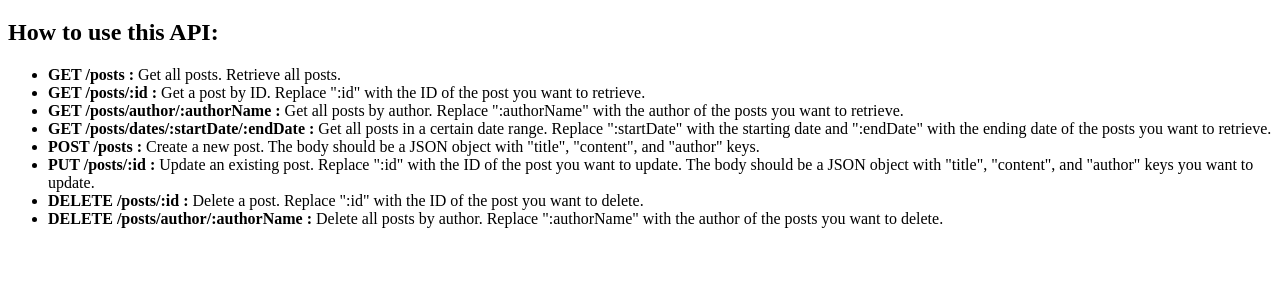
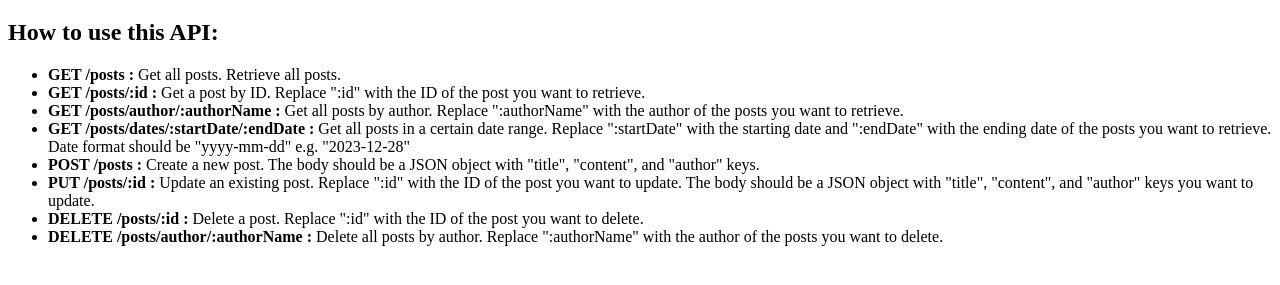
Before and after one commit to weilun320/47-RESTful-API-ExpressJs-SQL, a website: page index.html in a window 1280 px wide. Shown: the part 61-346 px from the top of the page. Drawn offline with Linux system fonts and the light colour scheme.

Commit message:
Added date format documentation

```diff
--- a/index.html
+++ b/index.html
@@ -17,7 +17,8 @@
     <li><strong>GET /posts/author/:authorName :</strong> Get all posts by author. Replace ":authorName" with the author
       of the posts you want to retrieve.</li>
     <li><strong>GET /posts/dates/:startDate/:endDate :</strong> Get all posts in a certain date range. Replace
-      ":startDate" with the starting date and ":endDate" with the ending date of the posts you want to retrieve.</li>
+      ":startDate" with the starting date and ":endDate" with the ending date of the posts you want to retrieve. Date
+      format should be "yyyy-mm-dd" e.g. "2023-12-28"</li>
     <li><strong>POST /posts :</strong> Create a new post. The body should be a JSON object with "title", "content", and
       "author" keys.</li>
     <li><strong>PUT /posts/:id :</strong> Update an existing post. Replace ":id" with the ID of the post you want to
```
